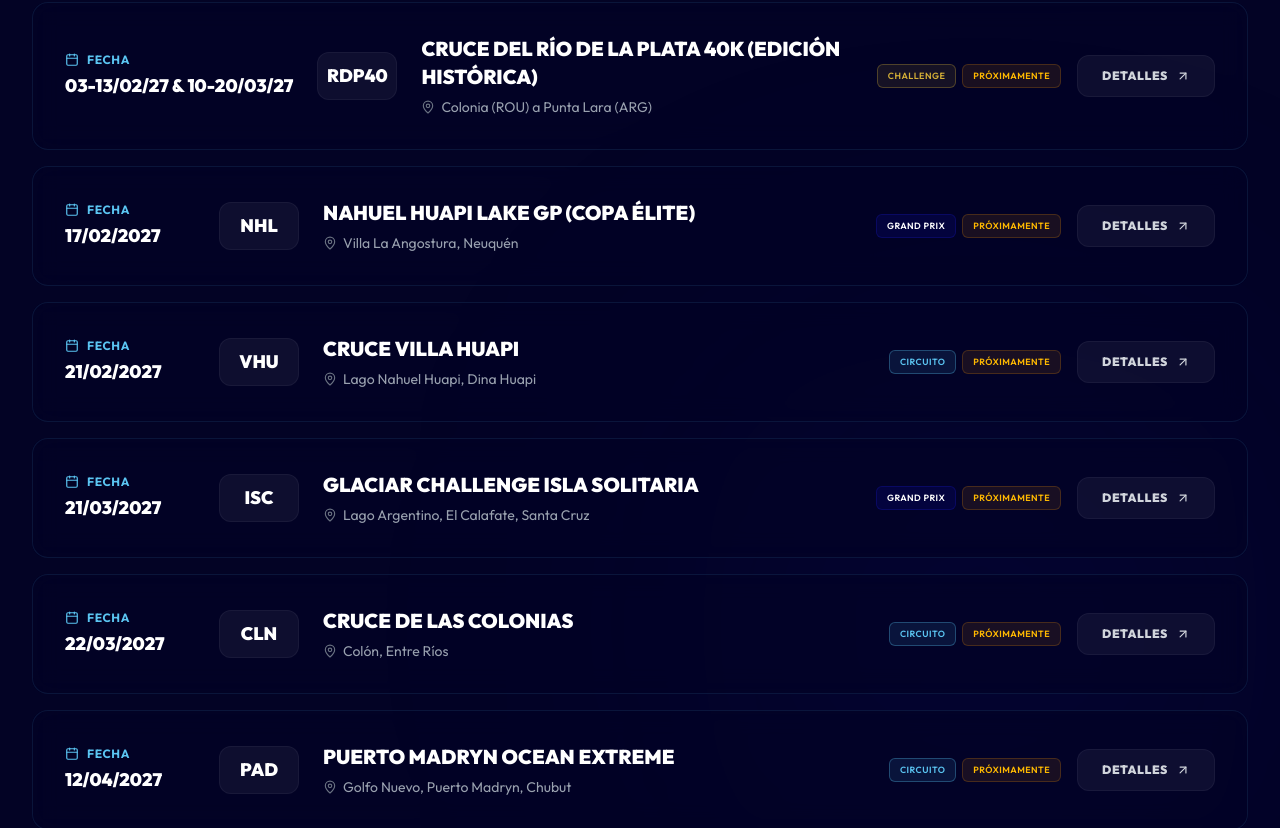
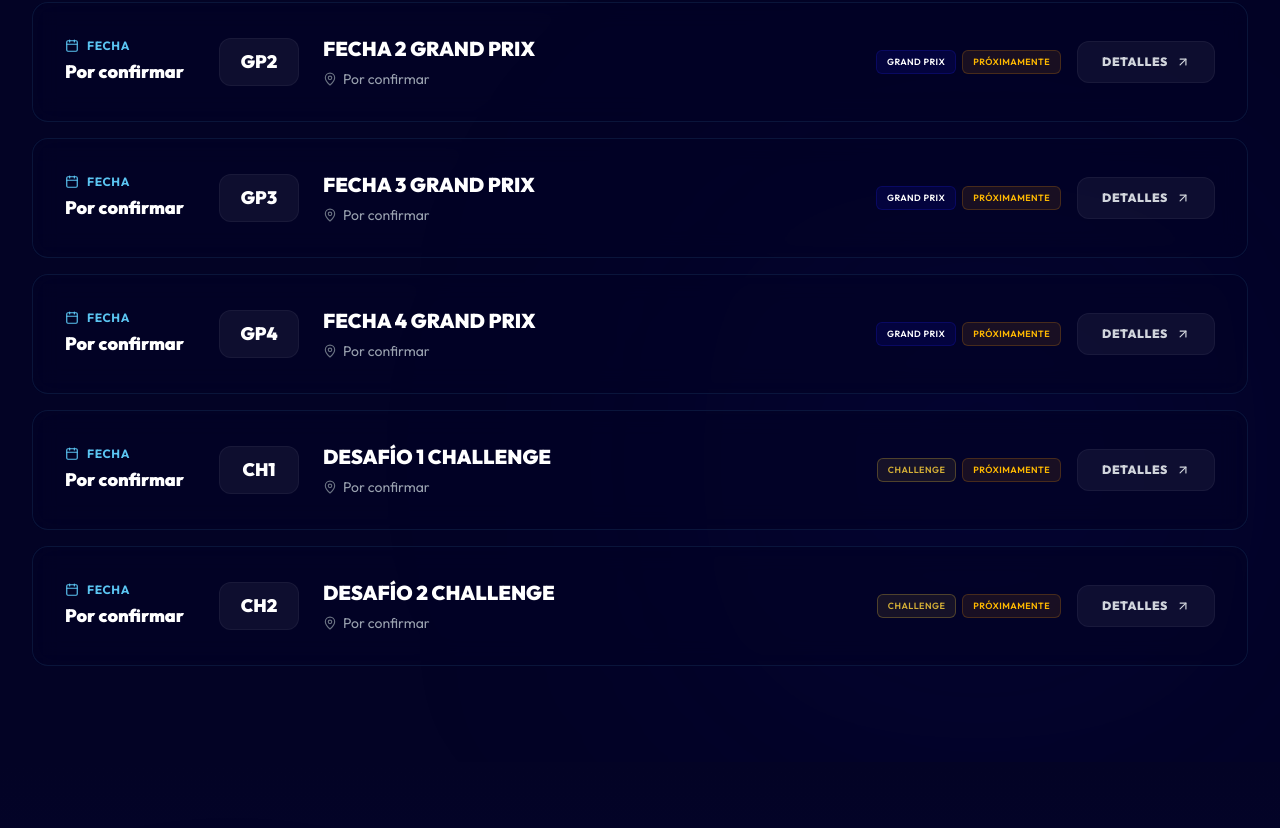
Before and after one commit to quimeradiseno-svg/owa-web, a React (Vite) app: page / in a window 1280 px wide. Shown: the part 4320-5148 px from the top of the page. Built offline with nearby package versions, Linux system fonts and the light colour scheme.

Commit message:
content: actualizar calendario del home a exactamente 10 eventos (4 circuito, 4 gp, 2 challenge)

```diff
--- a/src/components/RaceCalendar.tsx
+++ b/src/components/RaceCalendar.tsx
@@ -20,7 +20,7 @@ export default function RaceCalendar() {
       code: "LBC",
       name: "Cruce del Lago Nahuel Huapi",
       location: "San Carlos de Bariloche, Río Negro",
-      categories: ["Circuito", "Grand Prix"],
+      categories: ["Circuito"],
       status: "Abierta"
     },
     {
@@ -28,7 +28,7 @@ export default function RaceCalendar() {
       code: "VOB",
       name: "Vuelta de Obligado Histórica",
       location: "San Pedro, Buenos Aires",
-      categories: ["Circuito", "Grand Prix"],
+      categories: ["Circuito"],
       status: "Abierta"
     },
     {
@@ -40,14 +40,6 @@ export default function RaceCalendar() {
       status: "Abierta"
     },
     {
-      date: "22/12/2026",
-      code: "SNP70",
-      name: "Challenge San Nicolás - Vuelta de Obligado 70K",
-      location: "San Nicolás / San Pedro, Buenos Aires",
-      categories: ["Challenge"],
-      status: "Abierta"
-    },
-    {
       date: "17/01/2027",
       code: "PNR",
       name: "Cruce Río Paraná - Desafío Costanera",
@@ -56,51 +48,51 @@ export default function RaceCalendar() {
       status: "Próximamente"
     },
     {
-      date: "03-13/02/27 & 10-20/03/27",
-      code: "RDP40",
-      name: "Cruce del Río de la Plata 40K (Edición Histórica)",
-      location: "Colonia (ROU) a Punta Lara (ARG)",
+      date: "Por confirmar",
+      code: "GP1",
+      name: "Fecha 1 Grand Prix",
+      location: "Por confirmar",
+      categories: ["Grand Prix"],
+      status: "Próximamente"
+    },
+    {
+      date: "Por confirmar",
+      code: "GP2",
+      name: "Fecha 2 Grand Prix",
+      location: "Por confirmar",
+      categories: ["Grand Prix"],
+      status: "Próximamente"
+    },
+    {
+      date: "Por confirmar",
+      code: "GP3",
+      name: "Fecha 3 Grand Prix",
+      location: "Por confirmar",
+      categories: ["Grand Prix"],
+      status: "Próximamente"
+    },
+    {
+      date: "Por confirmar",
+      code: "GP4",
+      name: "Fecha 4 Grand Prix",
+      location: "Por confirmar",
+      categories: ["Grand Prix"],
+      status: "Próximamente"
+    },
+    {
+      date: "Por confirmar",
+      code: "CH1",
+      name: "Desafío 1 Challenge",
+      location: "Por confirmar",
       categories: ["Challenge"],
       status: "Próximamente"
     },
     {
-      date: "17/02/2027",
-      code: "NHL",
-      name: "Nahuel Huapi Lake GP (Copa Élite)",
-      location: "Villa La Angostura, Neuquén",
-      categories: ["Grand Prix"],
-      status: "Próximamente"
-    },
-    {
-      date: "21/02/2027",
-      code: "VHU",
-      name: "Cruce Villa Huapi",
-      location: "Lago Nahuel Huapi, Dina Huapi",
-      categories: ["Circuito"],
-      status: "Próximamente"
-    },
-    {
-      date: "21/03/2027",
-      code: "ISC",
-      name: "Glaciar Challenge Isla Solitaria",
-      location: "Lago Argentino, El Calafate, Santa Cruz",
-      categories: ["Grand Prix"],
-      status: "Próximamente"
-    },
-    {
-      date: "22/03/2027",
-      code: "CLN",
-      name: "Cruce de las Colonias",
-      location: "Colón, Entre Ríos",
-      categories: ["Circuito"],
-      status: "Próximamente"
-    },
-    {
-      date: "12/04/2027",
-      code: "PAD",
-      name: "Puerto Madryn Ocean Extreme",
-      location: "Golfo Nuevo, Puerto Madryn, Chubut",
-      categories: ["Circuito"],
+      date: "Por confirmar",
+      code: "CH2",
+      name: "Desafío 2 Challenge",
+      location: "Por confirmar",
+      categories: ["Challenge"],
       status: "Próximamente"
     }
   ];
```
